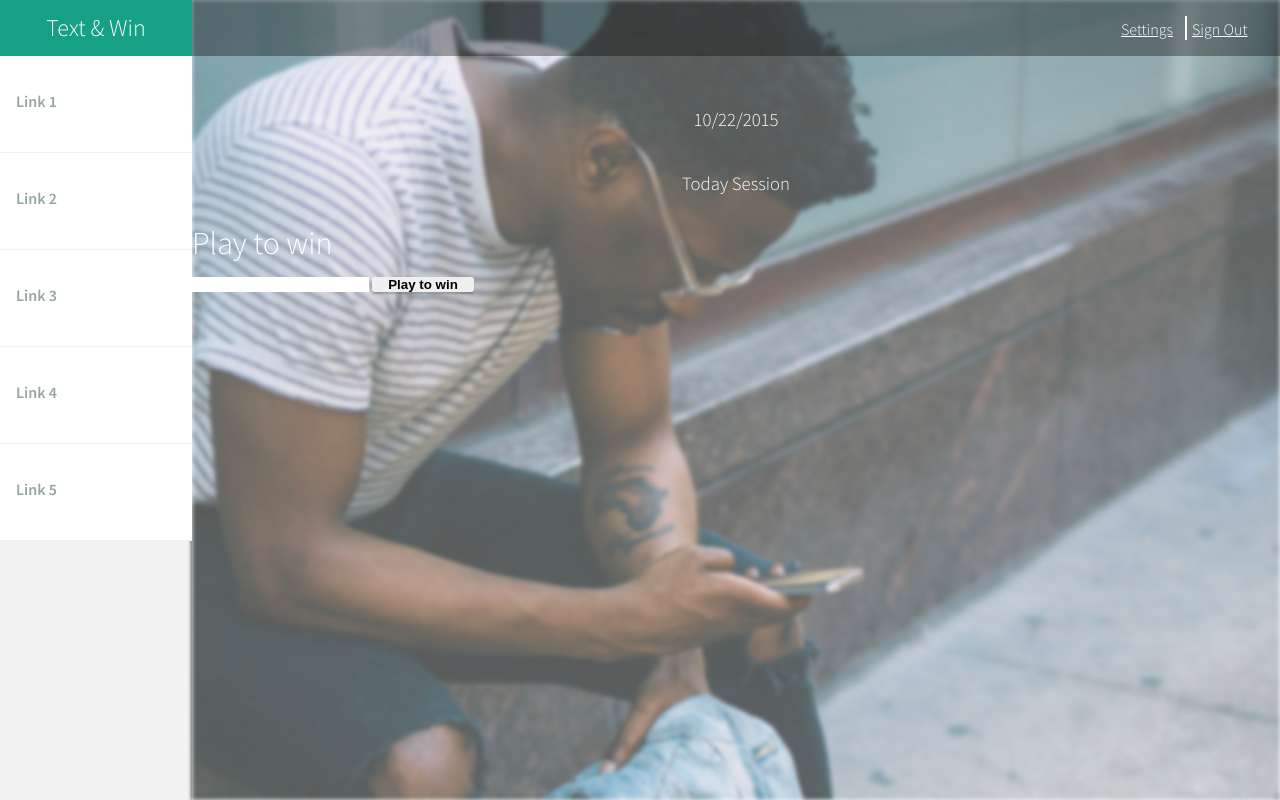
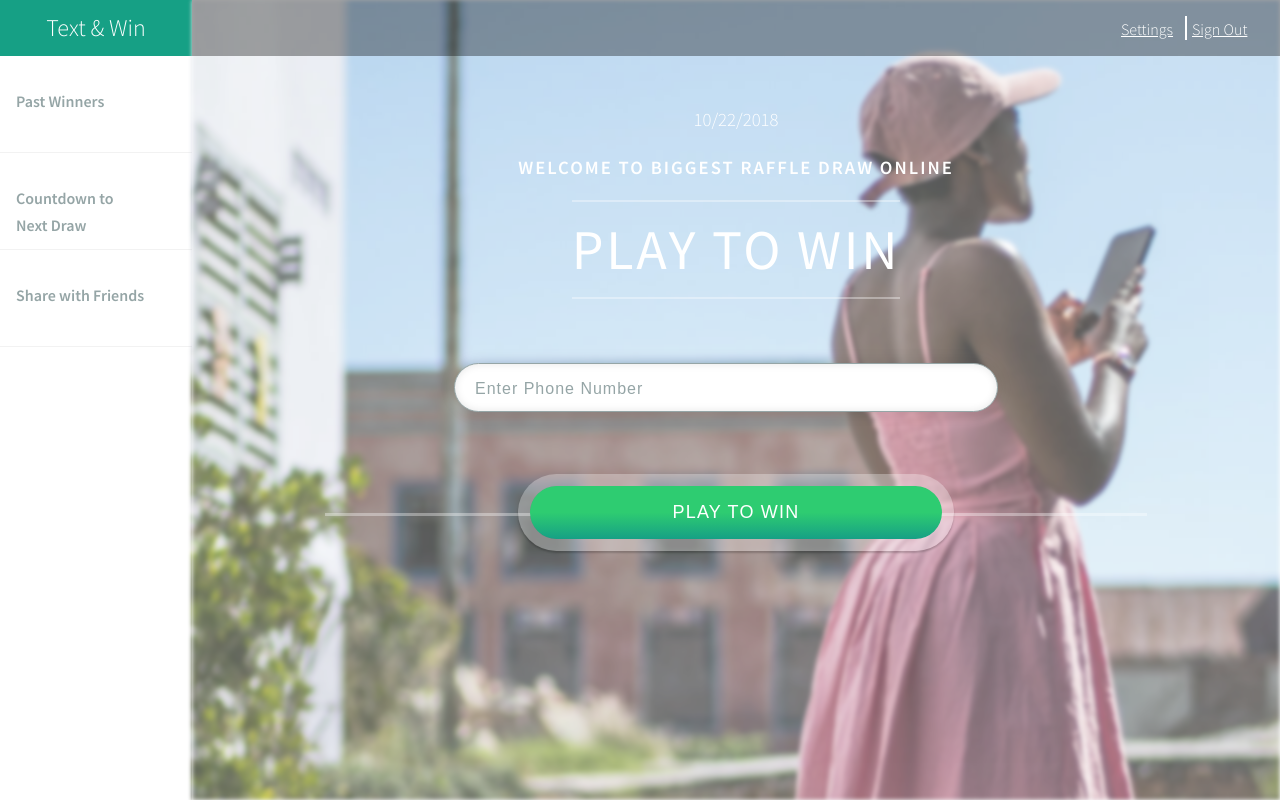
Before and after one commit to Boasbabs/textnlove, a website: page index.html in a window 1280 px wide. Drawn offline with nearby package versions, Linux system fonts and the light colour scheme; files that its build step writes are made by us from their sources; files whose address does not match are found by name.

Commit message:
modify UI and navbars

```diff
--- a/assets/sass/custom.scss
+++ b/assets/sass/custom.scss
@@ -174,3 +174,7 @@ h1, h2, h3, h4 {
 .text-center {
   text-align: center;
 }
+
+.text-capcase {
+  text-transform: uppercase;
+}
--- a/assets/sass/index.scss
+++ b/assets/sass/index.scss
@@ -4,25 +4,17 @@ br-0 {
 }
 
 
-/*
-  background-image: url("../img/bg2.jpg");
-  background-position: center center;
-  background-repeat: no-repeat;
-  //background-attachment: fixed;
-  background-size: cover;
-  background-color: linear-gradient(135deg, $secondaryColor 0%, $primaryColor 100%)r;
-*/
-
 .masthead__body {
   display: flex;
+  background-color: $whiteColor;
 
   .masthead__nav {
+    align-items: stretch;
     flex: 15%;
+    flex-direction: column;
+    height: 100%;
+    justify-content: center;
     padding: 0;
-    height: 100%;
-    flex-direction: column;
-    justify-content: center;
-    align-items: stretch;
 
     .masthead__nav-logo {
       padding: 1rem 0;
@@ -56,9 +48,10 @@ br-0 {
       font-weight: bold;
       color: $tertiaryColor;
       display: block;
+
     }
     a:hover {
-      background:  linear-gradient(to bottom, rgba(46,204,113,1) 0%, rgba(46,204,113,1) 75%, rgba(22,160,132,1) 100%);
+      box-shadow: inset 0 0 8px  rgba(0,0,0,0.1), 0 0 16px rgba(0,0,0,0.1);
       background-color: $primaryColor; /* Dark grey background on mouse-over */
       color: $whiteColor;
     }
@@ -74,13 +67,13 @@ br-0 {
 
     .background-image {
       background-color: linear-gradient(135deg, $secondaryColor 0%, $primaryColor 100%);
-      background-image: url("../../assets/img/bg2.jpg");
+      background-image: url("../../assets/img/bg5.jpg");
       background-position: center center;
       background-repeat: no-repeat;
       background-size: cover;
       filter: blur(5px);
       -webkit-filter: blur(2px);
-      z-index: -1;
+      z-index: 1;
       height: 800px;
       left: 15%;
       position: fixed;
@@ -115,27 +108,112 @@ br-0 {
         padding-left: 5px;
         margin-right: 1.5em;
       }
+
+      .masthead__main--body {
+        display: flex;
+        flex-direction: column;
+        justify-content: center;
+        align-items: center;
+
+      }
     }
-
 
   }
 }
 
 .button {
-  border-radius: 3px;
   box-shadow: 0 2px 2px rgba(0, 0, 0, 0.2);
   cursor: pointer;
   font-weight: 700;
   padding-left: 1.2em;
   padding-right: 1.2em;
   text-align: center;
-}
+  position: relative;
 
-.button.is-primary {
-  background: #00d1b2;
-  color: #fff;
+  &:after {
+    position: absolute;
+    content: '';
+    width: 200%;
+    left: -50%;
+    top: 50%;
+    background: rgba(255,255,255,0.35);
+    height: 3px;
+    z-index: -1;
+  }
+
+
+  &.play-button {
+    background: $primaryColor;
+    background: linear-gradient(
+                    to bottom,
+                    $primaryColor 50%,
+                    $secondaryColor
+    ) no-repeat;
+    color: #fff;
+    height: 4.3em;
+    width: 40%;
+
+    font-size: large;
+    font-weight: lighter;
+    letter-spacing: 1.2px;
+    border-radius: 5em;
+    background-clip: padding-box;
+    border: 12px solid rgba(255,255,255,0.3);
+  }
+
 }
 
 .scrollable {
   overflow-y:auto;
 }
+
+.big-header {
+  letter-spacing: 2px;
+}
+
+.bold-text {
+  font-weight: bold;
+}
+.massive-header {
+  font-size: 3.5rem;
+  font-weight: 400;
+  letter-spacing: 2.7px;
+  border-top: 2px solid rgba(255,255,255,0.35);
+  border-bottom: 2px solid rgba(255,255,255,0.35);
+
+}
+
+input[type=text], input[type=password] {
+  width: 50%;
+  padding: 12px 20px;
+  box-sizing: border-box;
+  border: 1px solid $tertiaryColor;
+  background-color: $whiteColor;
+  border-radius: 5em;
+  box-shadow: inset 0 0 8px  rgba(0,0,0,0.1), 0 0 16px rgba(0,0,0,0.1);
+  color: $darkColor;
+  font-size: 20px;
+  letter-spacing: 2px;
+  margin-right: 20px;
+  margin-bottom: 30px;
+
+    &::-webkit-input-placeholder {
+
+      color: $tertiaryColor;
+      font-size: 16px;
+      letter-spacing: 1px;
+      font-weight: lighter;
+  }
+}
+input[type="text"]:focus{
+  padding-left: 1.6em;
+  transition: all 0.3s ease-out;
+  transition-delay: 0.2s;
+}
+
+input:-webkit-autofill {
+  -webkit-box-shadow: 0 0 0 30px $whiteColor inset;
+  -webkit-text-fill-color: $secondaryColor !important;
+  font-family: $font-primary;
+
+}
--- a/assets/sass/theme.scss
+++ b/assets/sass/theme.scss
@@ -7,6 +7,7 @@ $primaryColor        : #2ecc71;
 $secondaryColor      : #16a085;
 $tertiaryColor       : #95a5a6;
 $whiteColor          : #ffffff;
+$darkColor          : #2c3e50;
 $offWhiteColor       : #f2f2f2;
 
 $font-primary: 'Source Sans Pro','Lato', Arial, serif;
--- a/index.html
+++ b/index.html
@@ -13,16 +13,16 @@
 </head>
 <body class="">
 <div class="masthead__body">
-    <div class="masthead__nav scrollable" style="background-color:#aaa;">
+    <div class="masthead__nav scrollable">
         <div class="masthead__nav-logo">
             <h2>Text & Win </h2>
         </div>
 
-        <a class="item" href="#">Link 1</a>
-        <a class="item" href="#">Link 2</a>
-        <a class="item" href="#">Link 3</a>
-        <a class="item" href="#">Link 4</a>
-        <a class="item" href="#">Link 5</a>
+        <a class="item" href="#">Past Winners</a>
+        <a class="item" href="#">Countdown to <br>Next Draw</a>
+        <a class="item" href="#">Share with Friends</a>
+        <!--<a class="item" href="#">Link 4</a>-->
+        <!--<a class="item" href="#">Link 5</a>-->
 
     </div>
 
@@ -30,22 +30,23 @@
         <div class="background-image"></div>
         <div class="masthead__main--content scrollable">
             <div class="secondary-menu">
-                <a class="nav-item">Settings</a>
-                <a class="nav-item">Sign Out</a>
+                <a href="#" class="nav-item">Settings</a>
+                <a href="#" class="nav-item">Sign Out</a>
             </div>
             <div class="masthead__main--body">
-                <h3 class="white-color mt-3 text-center">10/22/2015</h3>
+                <h3 class="white-color mt-3">10/22/2018</h3>
 
-                <h3 class="white-color mt-2 text-center"> Today Session </h3>
+                <h3 class="big-header white-color mt-1 bold-text text-capcase"> Welcome to Biggest Raffle Draw Online </h3>
 
-                <hr>
 
-                <h1 class="white-color mt-1">Play to win</h1>
+                <h1 class="massive-header white-color mt-1 mb-2 text-capcase">Play to win</h1>
 
-                <input type="text">
-                <button class="button">Play to win</button>
+                <input class="mt-2" type="text" placeholder="Enter Phone Number" value="" name="number">
+
+
+                <button class="button text-capcase play-button mt-2">Play to win</button>
+
             </div>
-
 
         </div>
     </div>
```
Also changed, not shown: assets/css/app.css.
